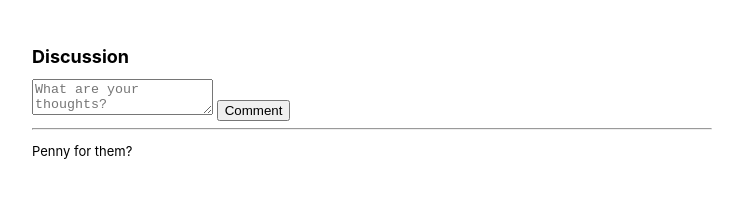
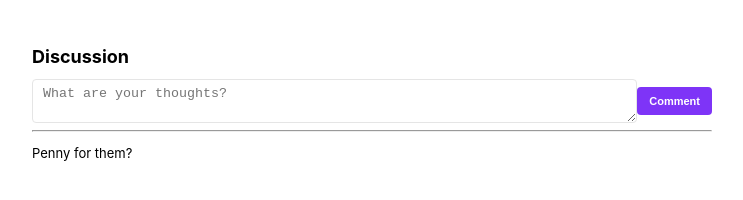
Before and after one commit to TomCharman/Scorpio, a website with bundled scripts: page FrontEnd/public/index.html in a window 1280 px wide. Shown: the whole page, without its empty margins (268-1011 px from the left). Built offline with nearby package versions, Linux system fonts and the light colour scheme; files whose address does not match are found by name.

Commit message:
Initial CSS

```diff
--- a/FrontEnd/public/stylesheets/style.css
+++ b/FrontEnd/public/stylesheets/style.css
@@ -12,3 +12,37 @@ h1 {
   font-weight: bold;
   font-size: 18px;
 }
+
+#postComment {
+  display: flex;
+  flex-direction: row;
+  align-items: center;
+}
+
+#postComment textarea {
+  border: 1px solid #E5E5E5;
+  background: #FFFFFF;
+  border-radius: 4px;
+  padding: 6px 10px;
+  flex: 1;
+}
+
+#postComment button {
+  background: #7E34F7;
+  border-radius: 4px;
+  padding: 6px 12px;
+  color: white;
+  font-size: 11px;
+  font-weight: bold;
+  line-height: 16.5px;
+  border: none;
+  cursor: pointer;
+}
+
+#postComment button:hover {
+  box-shadow: 0px 3px 3px -2px rgba(0,0,0,0.2),0px 3px 4px 0px rgba(0,0,0,0.14),0px 1px 8px 0px rgba(0,0,0,0.12);
+}
+
+a {
+  color: #00B7FF;
+}
```
